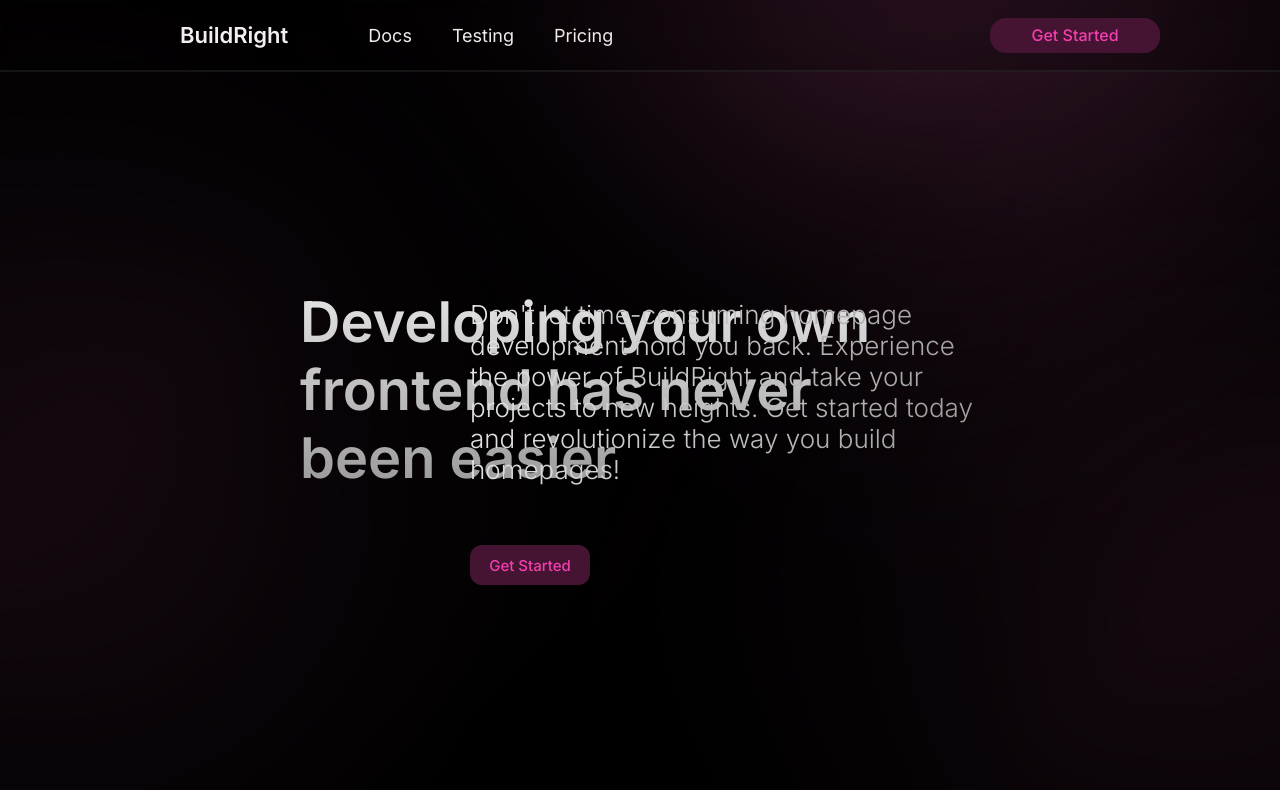
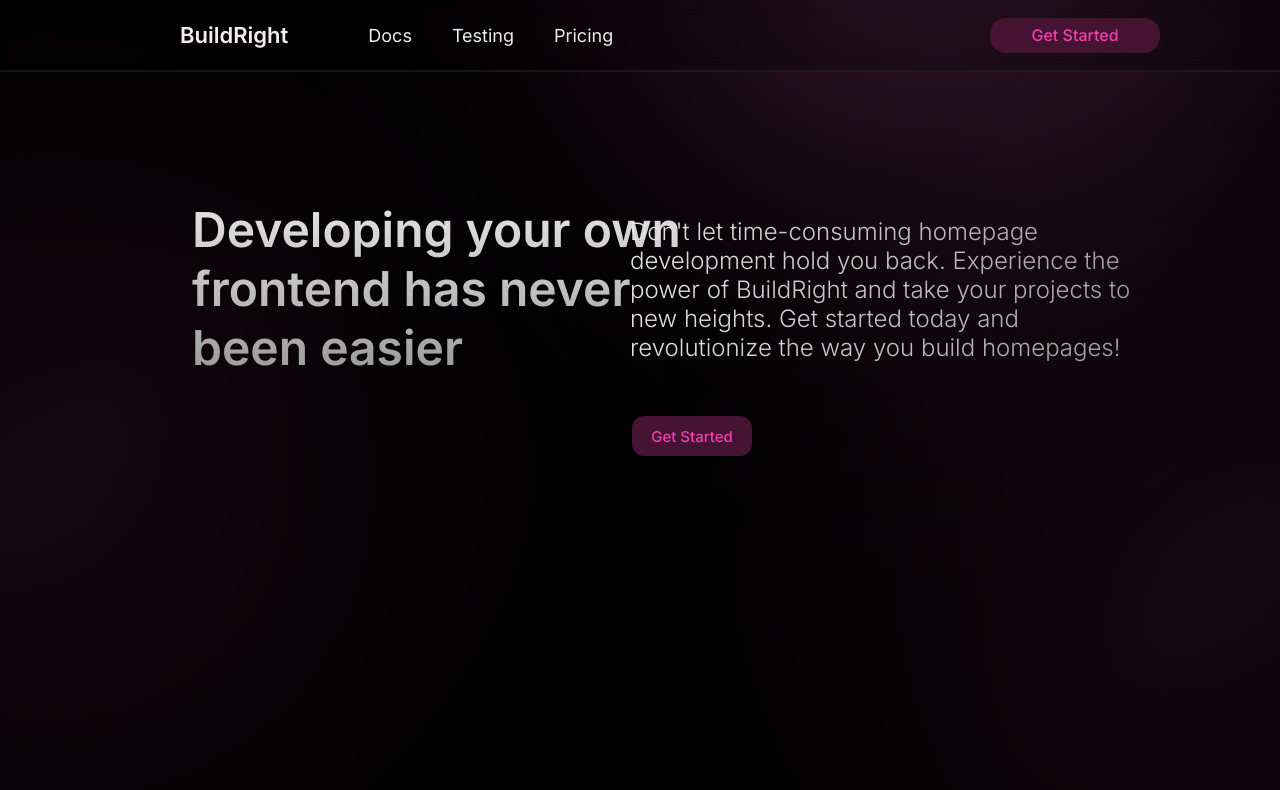
Before and after one commit to HumphryCoder/buildright, a React (Vite) app: page / in a window 1280 px wide. Shown: the top 790 px of the page. Built offline with nearby package versions, Linux system fonts and the light colour scheme.

Commit message:
response changes

```diff
--- a/src/heading.css
+++ b/src/heading.css
@@ -1,12 +1,12 @@
 .heading {
-    font-size: 56px;
+    font-size: 3rem;
     font-family: Inter, sans-serif;
     font-weight: 600;
     color: transparent;
     background-image: linear-gradient(180deg, #E5E5E5, #999999);
     background-clip: text;
     position: relative;
-    margin-left: 300px;
-    top: 250px;
-    width: 600px;
+    margin-left: 4em;
+    top: 3.5em;
+    width: 500px;
 }
--- a/src/subheading.css
+++ b/src/subheading.css
@@ -1,5 +1,5 @@
 .text1 {
-    font-size: 26px;
+    font-size: 1.5rem;
     font-family: Inter, sans-serif;
     font-weight: 300;
     color: transparent;
@@ -7,8 +7,8 @@
     background-clip: text;
     position: relative;
     margin-left: auto;
-    margin-right: 280px;
-    top: 20px;
+    margin-right: 5em;
+    top: -1em;
     width: 530px;
 
     display: flex;
@@ -18,10 +18,10 @@
     display: flex;
     position: relative;
     margin-left: auto;
-    margin-right: 690px;
+    margin-right: 35.2em;
     align-items: center;
     justify-content: center;
-    margin-top: 80px;
+    margin-top: 2em;
     width: 120px;
     height: 40px;
     background-color: #461433;
@@ -48,3 +48,13 @@
         bottom: 100px;
     }
 }
+
+@media only screen and (min-width: 769) {
+    .text1 {
+        font-size: 15px;
+        width: 80%;
+        left: 50%;
+        transform: translateX(-50%);
+        bottom: 100px;
+    }
+}
--- a/src/subheading.jsx
+++ b/src/subheading.jsx
@@ -7,11 +7,8 @@ const Subheading = ({ text, btnUrl, btnText }) => {
         text = "put your hero text here"
     }
 
-
-
     return (
         <>
-
 
             <h2 className="text1">{text}</h2>
             <Link to={btnUrl} style={{ textDecoration: "none" }}>
```
